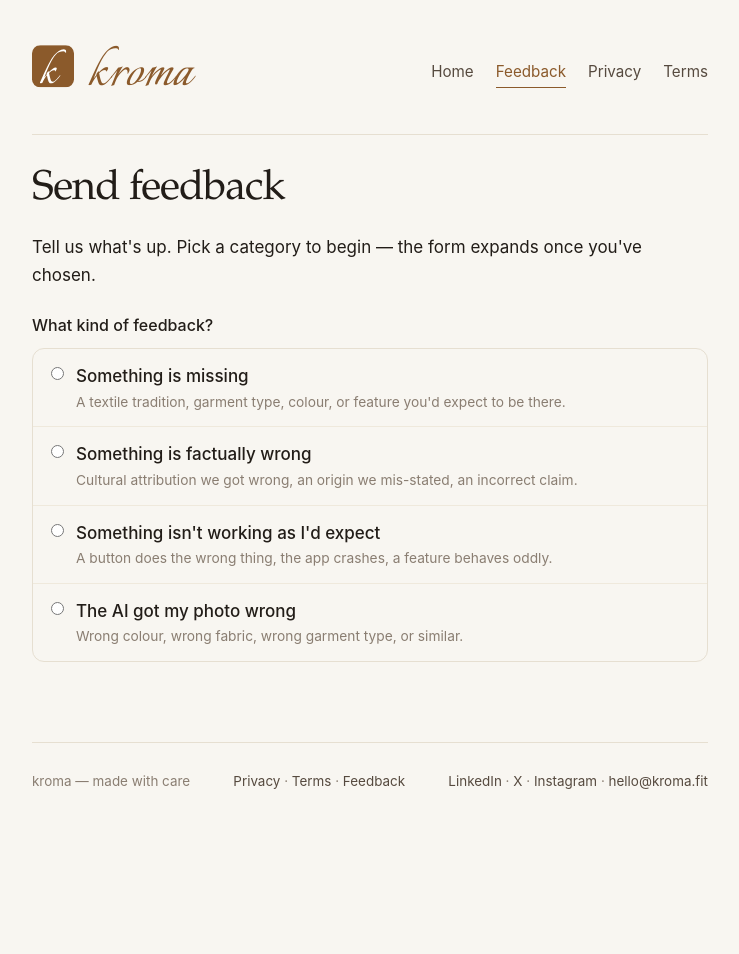
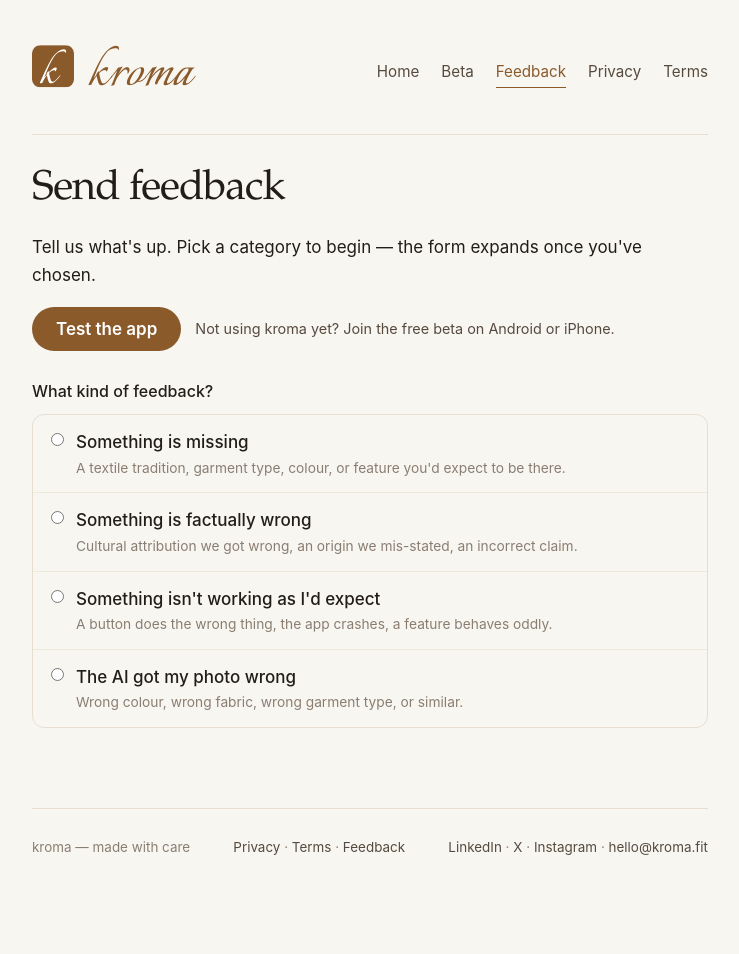
Before and after one commit to pompmmxix/kroma-site, a Jekyll site: the page built from feedback.html, in a window 1280 px wide. Shown: the whole page, without its empty margins (270-1009 px from the left). Built offline with Jekyll 4.4.1, drawn with Linux system fonts in a browser that asks for light colours; before the commit the page ends 900 px from its top, so only the background shows below that.

Commit message:
Test-the-app button on guide pages and feedback; one Instagram campaign tag (#21)
- New _includes/test-cta.html: homepage-style "Test the app" button with
  a where= Umami event and the source page.
- Guide layout shows it under the heading (opt out with no_top_cta);
  the footer get-kroma block stays.
- Feedback page: button under the intro, plus a Beta link in the nav.
- analytics.html documents the campaign tags: utm_source=instagram
  (never "ig") and the bio link URL.


Claude-Session: https://claude.ai/code/session_0185LauQ1G64pK9VG2nAdj92

Co-authored-by: Claude Opus 5.5 <noreply@anthropic.com>

```diff
--- /dev/null
+++ b/_includes/test-cta.html
@@ -0,0 +1,12 @@
+{%- comment -%}
+  Compact "Test the app" button, same look as the homepage hero CTA.
+  Sits near the top of guide pages and the feedback page, so search and
+  AI-referral visitors see the beta before scrolling a long guide.
+  Pass where= so Umami can tell the placements apart, e.g.
+  {% include test-cta.html where="guide-top" %}. Clicks also record the
+  page they came from (data-umami-event-page).
+{%- endcomment -%}
+<p class="test-cta">
+  <a class="cta-btn" href="/test/" data-umami-event="cta-test-{{ include.where | default: 'inline' }}" data-umami-event-page="{{ page.url }}">Test the app</a>
+  <span class="cta-note">{{ include.note | default: "Free beta on Android and iPhone. No account." }}</span>
+</p>
--- a/_layouts/guide.html
+++ b/_layouts/guide.html
@@ -55,6 +55,9 @@
       {%- if page.kicker %}<p class="kicker">{{ page.kicker }}</p>{% endif %}
       <h1>{{ page.heading | default: page.title }}</h1>
       {%- if page.lede %}<p class="lede">{{ page.lede }}</p>{% endif %}
+      {%- unless page.no_top_cta %}
+      {% include test-cta.html where="guide-top" %}
+      {%- endunless %}
     </header>
 
     {{ content }}
--- a/feedback.html
+++ b/feedback.html
@@ -235,6 +235,7 @@ description: Tell us about gaps, mistakes, or things that aren't working — ano
   <a class="brand" href="/">kroma</a>
   <nav>
     <a href="/">Home</a>
+    <a href="/test/">Beta</a>
     <a href="/feedback/" class="active">Feedback</a>
     <a href="/privacy/">Privacy</a>
     <a href="/terms/">Terms</a>
@@ -247,6 +248,7 @@ description: Tell us about gaps, mistakes, or things that aren't working — ano
     Tell us what's up. Pick a category to begin — the form expands once
     you've chosen.
   </p>
+  {% include test-cta.html where="feedback-top" note="Not using kroma yet? Join the free beta on Android or iPhone." %}
 
   {% comment %}
     The form is only rendered if both the Worker URL and the Turnstile
--- a/guides.css
+++ b/guides.css
@@ -243,3 +243,6 @@ ul.checks li::before { content: "✓"; position: absolute; left: 0; color: var(-
 .compare tbody th { font-size: 0.78rem; text-transform: uppercase; letter-spacing: 0.04em; color: var(--text-mute); width: 9rem; }
 .compare td:nth-child(2) { background: var(--bg-card); }
 .sources { font-size: 0.9rem; }
+
+/* ── "Test the app" button under the guide heading ── */
+.test-cta { display: flex; flex-wrap: wrap; align-items: center; gap: 8px 14px; margin: 18px 0 0; }
--- a/style.css
+++ b/style.css
@@ -540,3 +540,6 @@ header.site nav a { white-space: nowrap; }
 .cta-note { font-size: 0.9rem; color: var(--text-soft); }
 /* Privacy as a one-line promise under the hero, not the headline. */
 .hero-trust { margin-top: 14px; font-size: 0.95rem; color: var(--text-soft); }
+
+/* "Test the app" button on non-guide pages (feedback). guides.css has the same rule. */
+.test-cta { display: flex; flex-wrap: wrap; align-items: center; gap: 8px 14px; margin: 18px 0 28px; }
```
Also changed, not shown: _includes/analytics.html (+8 -0 lines).
